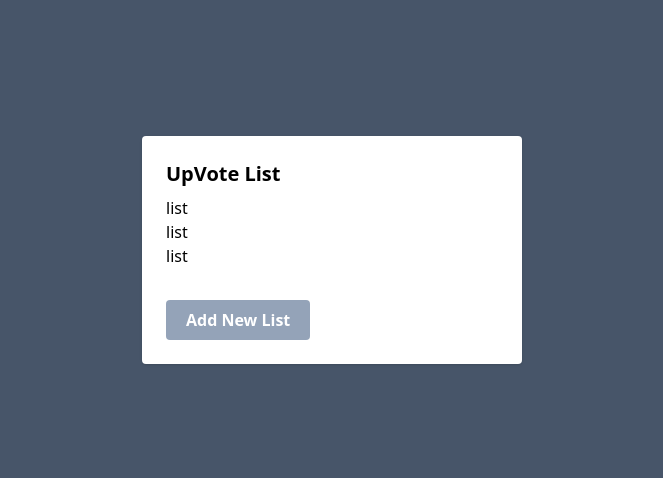
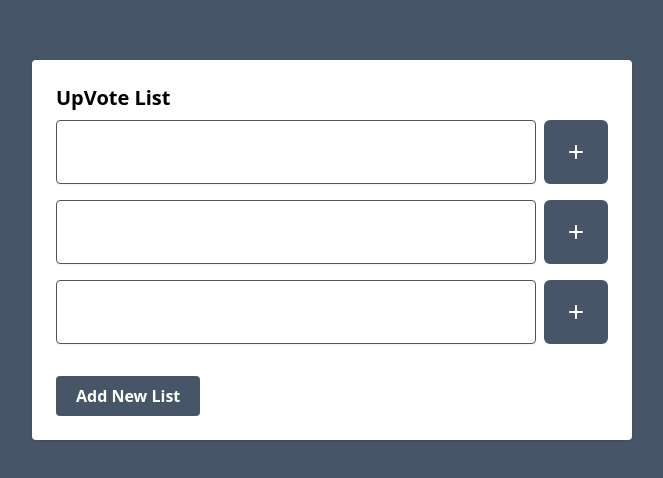
Before and after one commit to wandersonce/scrawlr-tec, a React (Vite) app: page / in a window 1280 px wide. Shown: the part 150-628 px from the top of the page, without its empty margins (308-971 px from the left). Built offline with nearby package versions, Linux system fonts and the light colour scheme.

Commit message:
Add list Item Css and Icon Component

```diff
--- /dev/null
+++ b/src/components/Icons/PlusIcon.tsx
@@ -0,0 +1,22 @@
+type PlusIconProps = {
+  className?: string;
+  iconColor?: string;
+};
+
+export default function PlusIcon({ className, iconColor }: PlusIconProps) {
+  return (
+    <svg
+      width="24"
+      height="24"
+      viewBox="0 0 24 24"
+      fill="none"
+      xmlns="http://www.w3.org/2000/svg"
+      className={className}
+    >
+      <path
+        d="M12 5C11.4477 5 11 5.45098 11 5.99078V11H5.99078C5.44359 11 5 11.4439 5 12C5 12.5523 5.45098 13 5.99078 13H11V18.0092C11 18.5564 11.4439 19 12 19C12.5523 19 13 18.549 13 18.0092V13H18.0092C18.5564 13 19 12.5561 19 12C19 11.4477 18.549 11 18.0092 11H13V5.99078C13 5.44359 12.5561 5 12 5Z"
+        fill={iconColor}
+      />
+    </svg>
+  );
+}
--- a/src/components/Upvote/UpvoteList.tsx
+++ b/src/components/Upvote/UpvoteList.tsx
@@ -1,3 +1,14 @@
+import PlusIcon from "../Icons/PlusIcon";
+
 export default function UpvoteList() {
-  return <div>list</div>;
+  return (
+    <div className="flex  items-center justify-between gap-2">
+      <ul className="flex min-h-16 w-full gap-2 rounded border border-slate-600 shadow-sm">
+        <li></li>
+      </ul>
+      <button className="rounded-md bg-slate-600 p-5 transition-colors hover:bg-slate-500 hover:shadow-md">
+        <PlusIcon iconColor="#FFF" />
+      </button>
+    </div>
+  );
 }
--- a/src/components/Upvote/UpvoteWrapper.tsx
+++ b/src/components/Upvote/UpvoteWrapper.tsx
@@ -6,13 +6,12 @@ export default function UpvoteWrapper() {
   const { listItem, setListItem } = useListStore();
 
   useEffect(() => {
-    //Add initial 3 list items if not defined
-
+    //Add initial 3 list items if not defined on localStorage
     const localStorageItems = JSON.parse(
       localStorage.getItem("listItem") || '""',
     );
 
-    if (localStorageItems !== "") {
+    if (localStorageItems.length !== 0) {
       localStorageItems.map((item: UpvoteList) => {
         setListItem(item);
       });
@@ -28,18 +27,18 @@ export default function UpvoteWrapper() {
   }, [listItem]);
 
   return (
-    <section className="min-w-[380px] rounded bg-white p-6 shadow">
+    <section className="w-[600px] rounded bg-white p-6 shadow">
       <h3 className="mb-2 text-xl font-bold">UpVote List</h3>
-      <ul className="flex flex-col items-start justify-stretch">
+      <ul className="flex flex-col items-start justify-stretch gap-4">
         {listItem.map((item) => (
-          <li key={item.id}>
+          <li key={item.id} className="w-full">
             <UpvoteList />
           </li>
         ))}
       </ul>
 
       <button
-        className="mt-8 rounded bg-slate-400 px-5 py-2 font-bold text-white transition hover:bg-slate-600"
+        className="mt-8 rounded bg-slate-600 px-5 py-2 font-bold text-white transition hover:bg-slate-500"
         onClick={() => setListItem(undefined)}
       >
         Add New List
```
Also changed, not shown: public/plus.svg (deleted).
